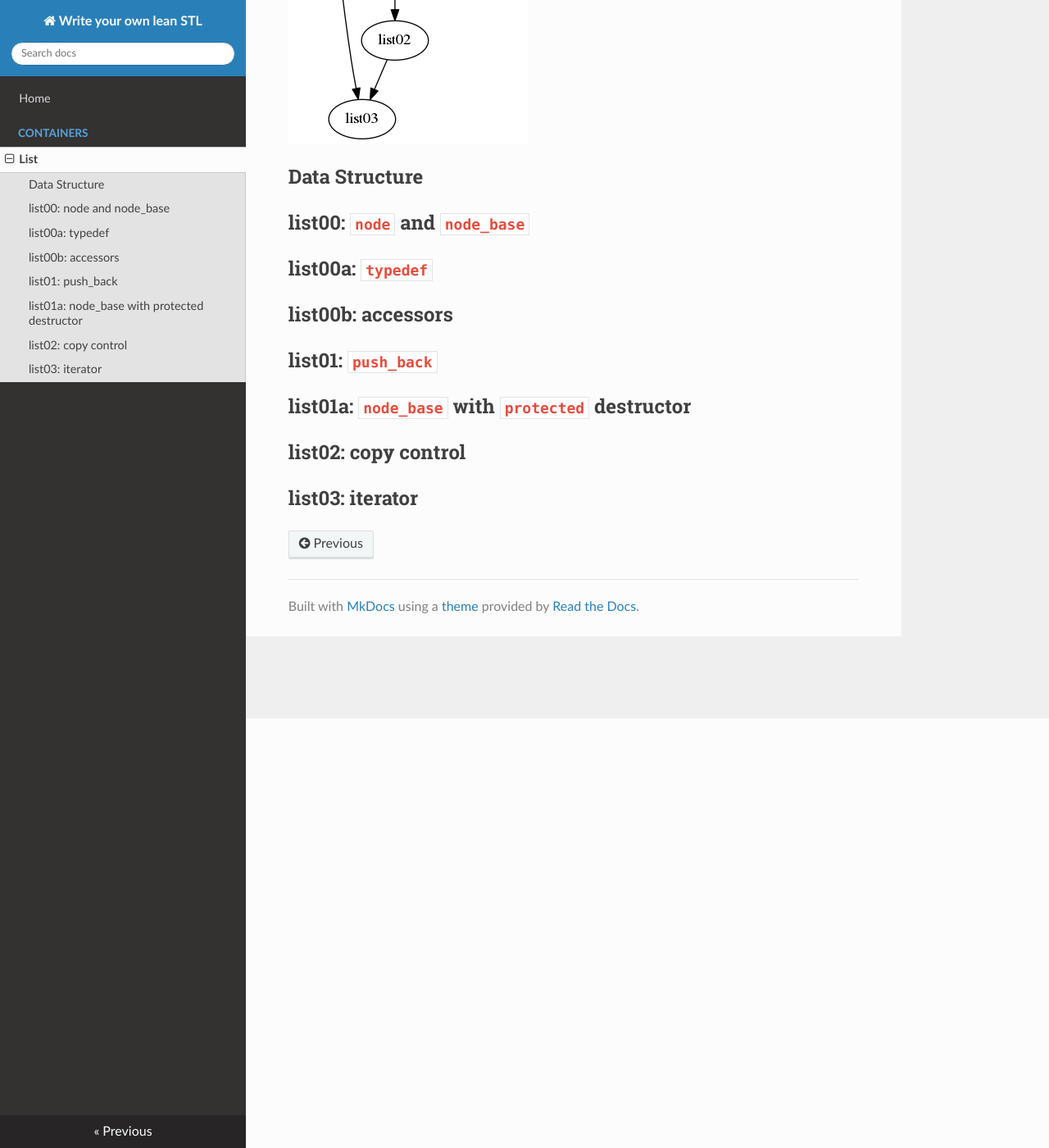
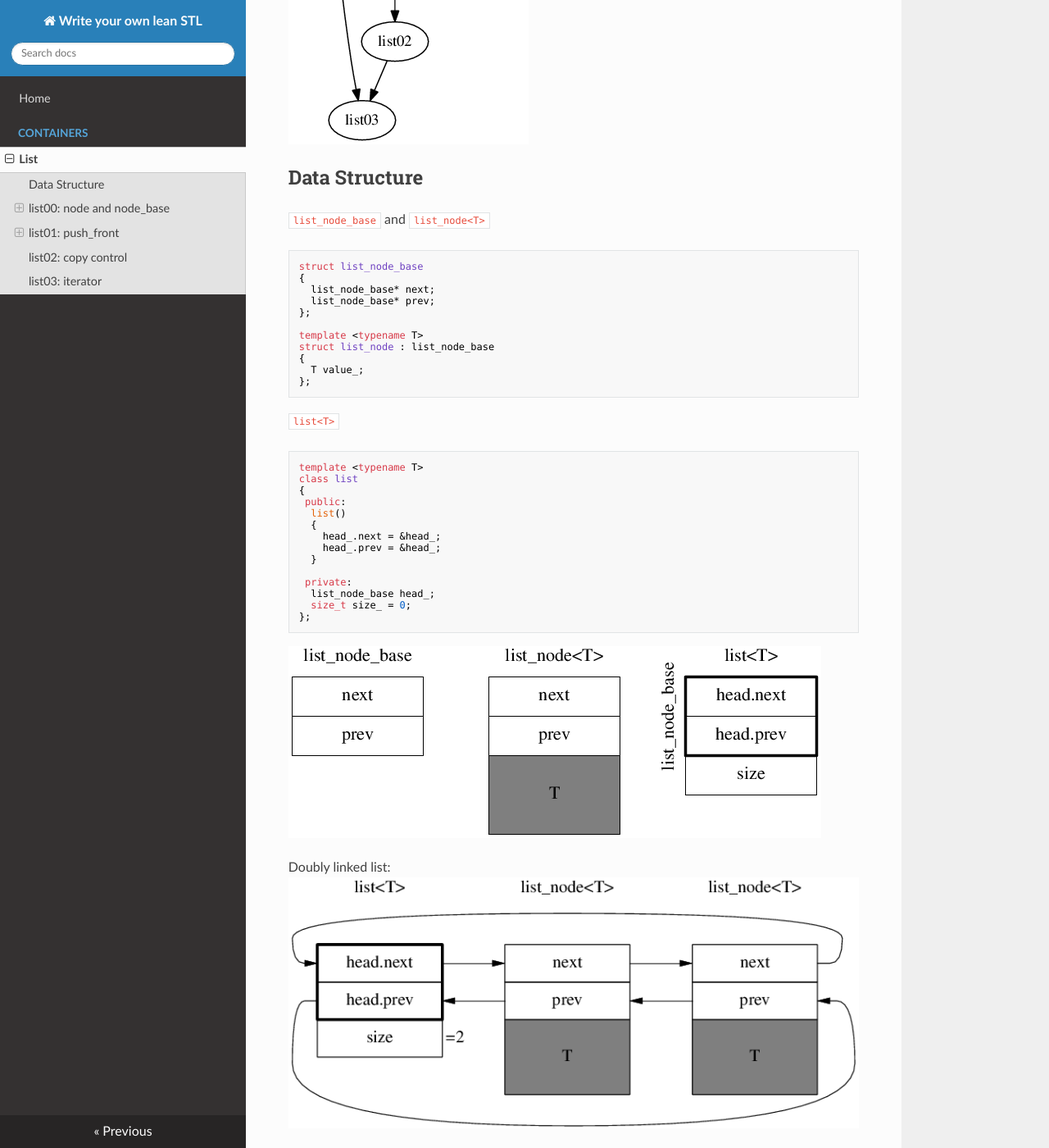
Before and after one commit to chenshuo/leanstl, an MkDocs documentation site: the page built from docs/list.md, in a window 1280 px wide and 1400 px high, scrolled down 524 px. Shown: the whole window at 82% size. Built offline with MkDocs 1.6.1, drawn with Linux system fonts in a browser that asks for light colours; nearby versions of some CDN libraries; old or Windows-style settings are respelled for this version of MkDocs; some of the changed text lies outside the part shown.

Commit message:
add list00 and list01 code

````diff
--- a/docs/list.md
+++ b/docs/list.md
@@ -1,19 +1,71 @@
-
 # Doubly Linked List: `list<T>`
 
 ![](list-tut.png)
 
 ## Data Structure
 
+`list_node_base` and `list_node<T>`
+
+```cpp
+struct list_node_base
+{
+  list_node_base* next;
+  list_node_base* prev;
+};
+
+template <typename T>
+struct list_node : list_node_base
+{
+  T value_;
+};
+```
+
+`list<T>`
+
+```cpp
+template <typename T>
+class list
+{
+ public:
+  list()
+  {
+    head_.next = &head_;
+    head_.prev = &head_;
+  }
+
+ private:
+  list_node_base head_;
+  size_t size_ = 0;
+};
+```
+
+![node](listnode.png)
+
+Doubly linked list:
+![list](list.png)
+
 ## list00: `node` and `node_base`
 
-## list00a: `typedef`
+### list00a: `typedef`
 
-## list00b: accessors
+### list00b: accessors
 
-## list01: `push_back`
+## list01: `push_front`
 
-## list01a: `node_base` with `protected` destructor
+### Mistake: use-after-free
+
+list01err0.cc
+
+### Mistake: delete `list_node_base*`
+
+list01err1.cc
+// list_node_base* tod = n; is wrong
+
+### list01a: `node_base` with `protected` destructor
+
+GCC [Bug 54812](https://gcc.gnu.org/bugzilla/show_bug.cgi?id=54812)
+
+### More tests on T
 
 ## list02: copy control
 
````
Also changed, not shown: docs/list-tut.png, docs/list.png (added), docs/listnode.png (added), 7 other files.
